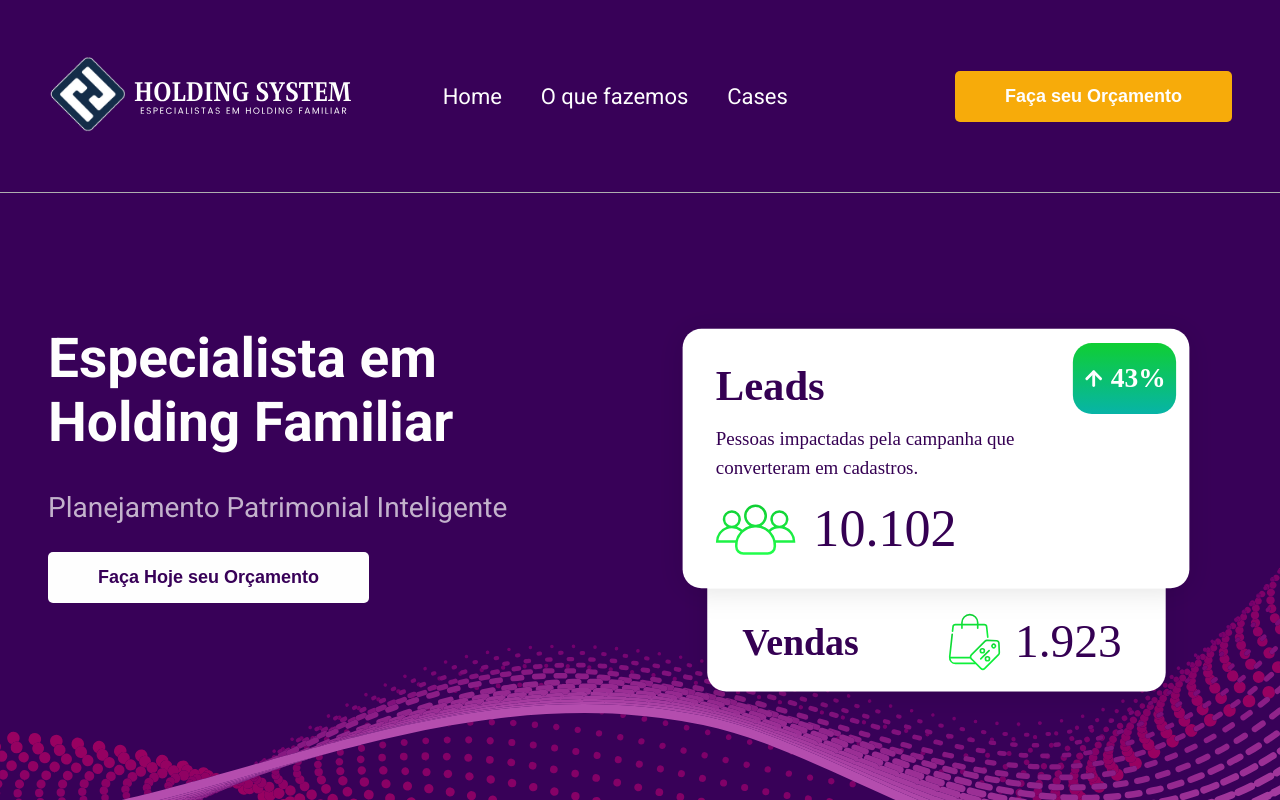
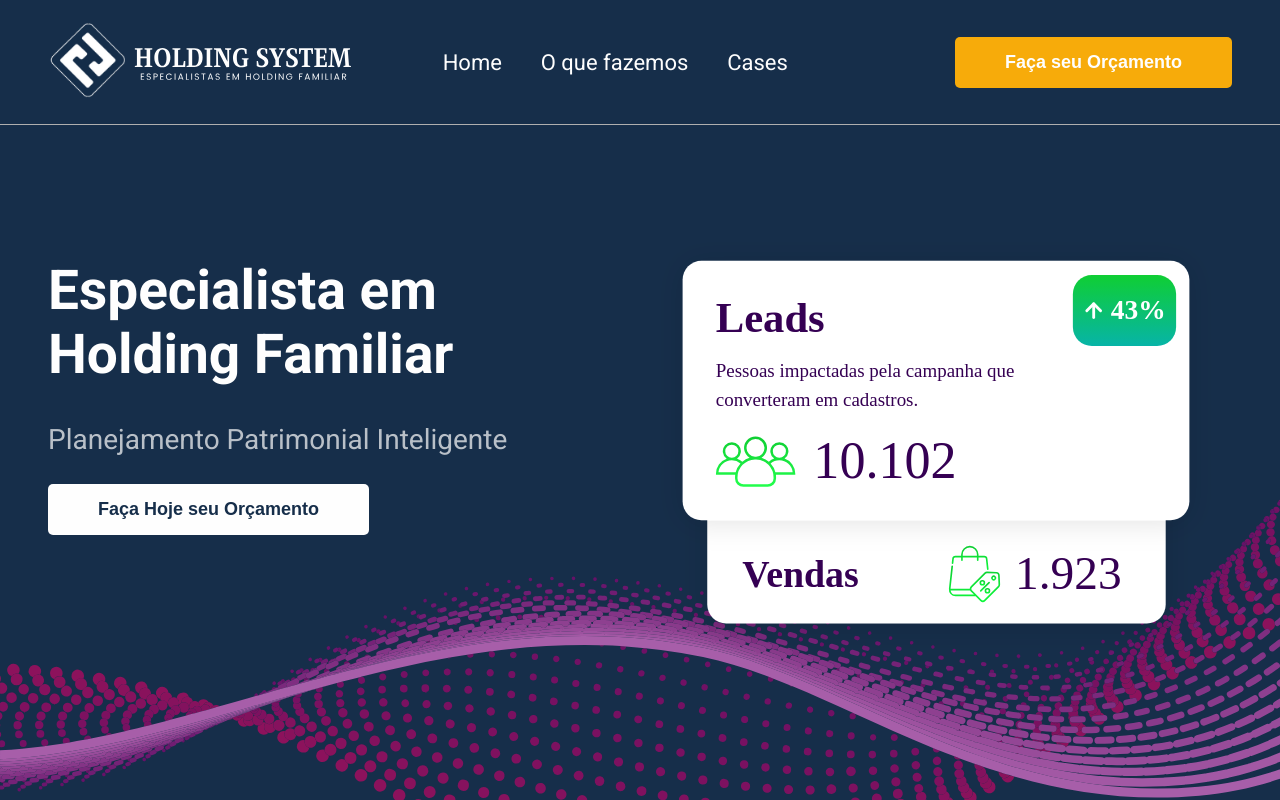
Before and after one commit to renatofm-dev/model1-landingPage, a Next.js app: page / in a window 1280 px wide. Shown: the top 800 px of the page. Built offline with nearby package versions, Linux system fonts and the light colour scheme.

Commit message:
change colors and links

```diff
--- a/src/components/footer/footer.module.scss
+++ b/src/components/footer/footer.module.scss
@@ -31,7 +31,7 @@
 
   h1 {
     @include SizeSmall;
-    color: $green2-color;
+    color: $yellow-color;
   }
 
   p {
@@ -42,12 +42,18 @@
     text-align: right;
   }
 
+  Link {
+    cursor: pointer;
+
+  }
+
   .icons {
     display: inline-grid;
     grid-template-columns: repeat(4, 1fr);
     gap: 10px;
     align-items: center;
     justify-content: center;
+    cursor: pointer;
   }
 
   @include Phone {
--- a/src/components/footer/index.jsx
+++ b/src/components/footer/index.jsx
@@ -1,7 +1,7 @@
 import Link from "next/link";
 import Image from "next/image";
 import Styles from "./footer.module.scss";
-import Logo from "/public/images/logo.svg";
+import Logo from "/public/images/logo60x60.svg";
 import IconInstagram from "/public/images/icon-instagram.svg";
 import IconFacebook from "/public/images/icon-facebook.svg";
 import IconLinkedin from "/public/images/icon-linkedin.svg";
@@ -12,8 +12,8 @@ const Footer = () => {
     <div className={Styles.container}>
       <div className={`${Styles.column} ${Styles.columnPrincipal}`}>
         <Image src={Logo} alt="Logo" />
-        <h1 className={Styles.title}>0800 800 800</h1>
-        <p>comercial@agencia.com.br</p>
+        <h1 className={Styles.title}>+55 (61) 98557-6100</h1>
+        <p>contato@holdingsystem.com.br</p>
       </div>
       <div className={Styles.column}>
         <h1>MENU</h1>
@@ -23,27 +23,27 @@ const Footer = () => {
       <div className={Styles.column}>
         <h1>CONTEÚDO</h1>
         <p>E-books</p>
-        <p>Fórmulas prontas</p>
+        <p>Blog</p>
       </div>
       <div className={`${Styles.column} ${Styles.alignRight}`}>
         <h1>SOCIAL</h1>
         <div className={Styles.icons}>
-          <Link href="/">
+          <Link href="https://www.instagram.com/holdingsystem/">
             <Image src={IconInstagram} alt="Icon" className={Styles.icon} />
           </Link>
-          <Link href="/">
+          <Link href="https://www.facebook.com/holdingsystem">
             <Image src={IconFacebook} alt="Icon" className={Styles.icon} />
           </Link>
           <Link href="/">
             <Image src={IconLinkedin} alt="Icon" className={Styles.icon} />
           </Link>
-          <Link href="/">
+          <Link href="https://www.youtube.com/@holdingsystembrazil">
             <Image src={IconYoutube} alt="Icon" className={Styles.icon} />
           </Link>
         </div>
       </div>
       <div className={Styles.allRightReserved}>
-        ©2022 AGENCIA - Todos os direitos reservados.
+        ©2022 Holding System Brazil - Todos os direitos reservados.
       </div>
     </div>
   );
--- a/src/components/header/header.module.scss
+++ b/src/components/header/header.module.scss
@@ -5,8 +5,8 @@
 .container {
   @include Padding; //Mixin
   color: $white-color; //Variable
-  padding-top: 34px;
-  padding-bottom: 34px;
+  padding-top: 0px;
+  padding-bottom: 0px;
   width: 100%;
   background-color: $purple-color;
   border-bottom: 0.5px solid $gray-color;
@@ -27,6 +27,11 @@
 
 .menu {
   font-size: 22px;
+
+  a:hover {
+    color: $yellow-color;
+    transition: 0.5s;
+  }
 
   a + a {
     margin-left: 38.9px;
--- a/src/styles/mixins/colors.scss
+++ b/src/styles/mixins/colors.scss
@@ -1,6 +1,6 @@
-$purple-color: #380158;
-$purple2-color: #350053;
-$purple3-color: #26003b;
+$purple-color: #162E4A;
+$purple2-color: #324B69;
+$purple3-color: #324B69;
 
 $gray-color: #afafaf;
 $gray2-color: #4a4a4a;
@@ -16,3 +16,4 @@ $white-color: #fefefe;
 
 $yellow-color: #F7AB0A;
 $blue-color: #162E4A;
+$blue2-color: #324B69;
```
